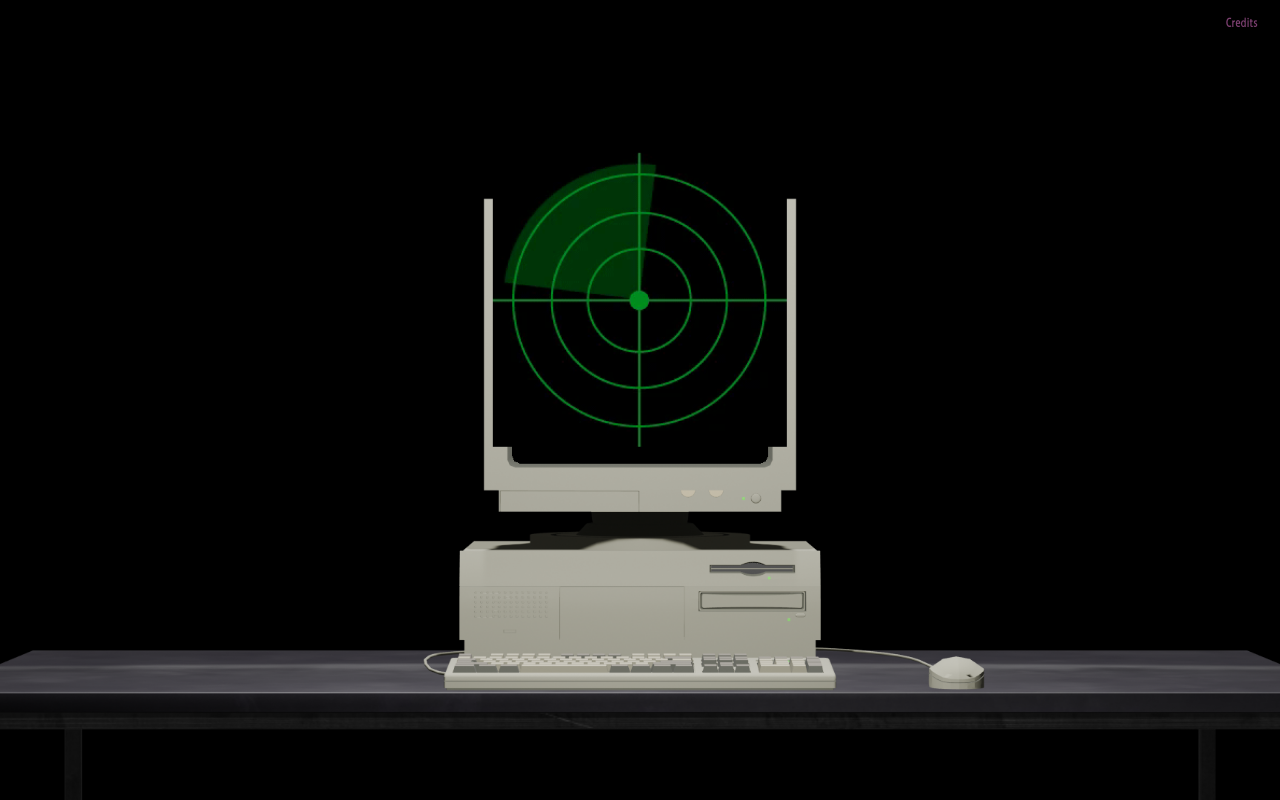
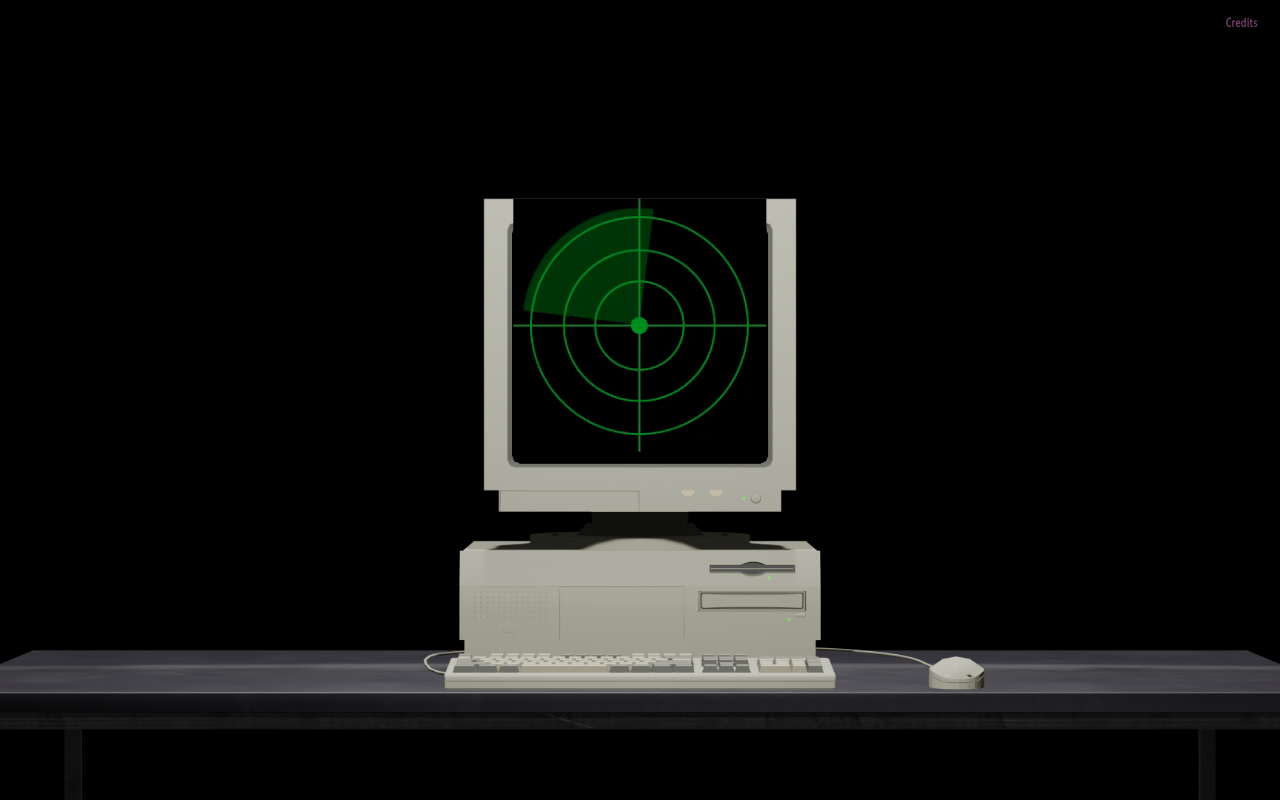
Before and after one commit to kazukimurasaki/murasakiradar, a plain HTML site: page murasakiradar.html in a window 1280 px wide. Both pictures are taken after a click on the button "Activate radar". Drawn offline with Linux system fonts and the light colour scheme.

Commit message:
Update murasakiradar.html

```diff
--- a/murasakiradar.html
+++ b/murasakiradar.html
@@ -16,7 +16,7 @@
   :root {
     --screen-w: 346px;
     --screen-h: 320px;
-    --screen-top-calc: calc(30% - 100px);
+    --screen-top-calc: calc(30% - 75px);
     --accent-purple: #7d4071;
   }
 
@@ -87,13 +87,11 @@
 
 #screen-content img {
   position: absolute;
-  top: 50%;
-  left: 50%;
-  transform: translate(-50%, -65%) scale(0.65); /* shrink to 90% of original size */
-  width: auto;      /* keeps aspect ratio */
-  height: auto;     /* keeps aspect ratio */
-  max-width: 92%;   /* optional, adjust for bezel */
-  max-height: 92%;  /* optional, adjust for bezel */
+  transform: translate(-50%, -90%) scale(0.65);
+  width: auto;
+  height: auto;
+  max-width: 79%;
+  max-height: 79%;
   object-fit: contain;
   pointer-events: none;
 }
```
